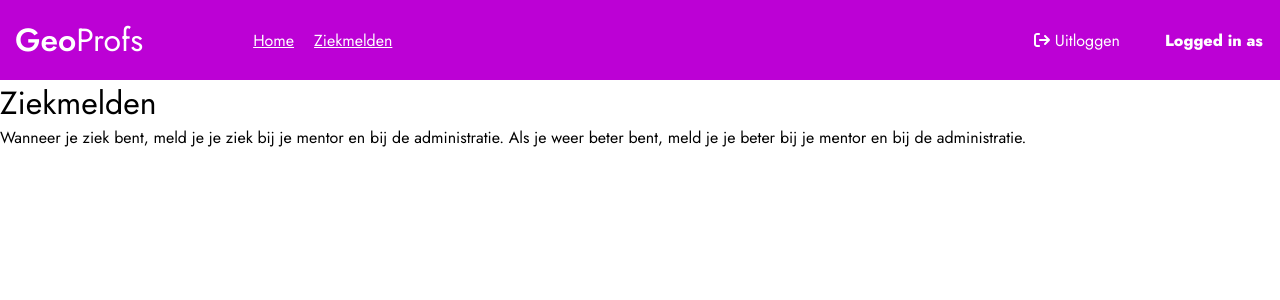
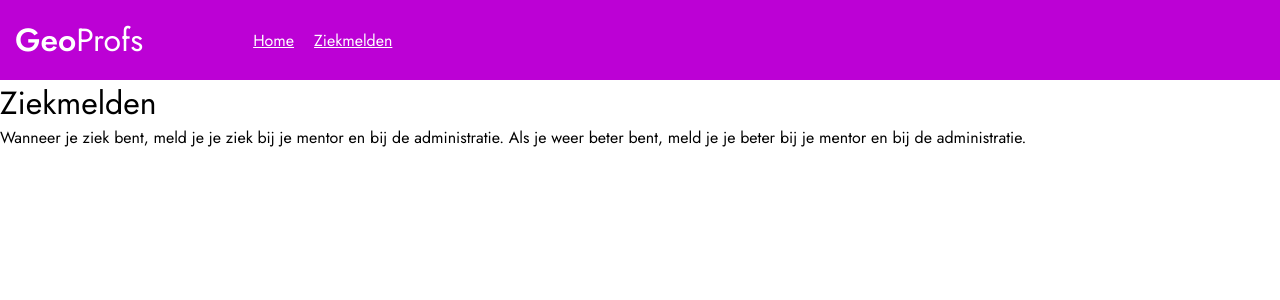
Before and after one commit to BoraEfe/GeoProfs, a React (Vite) app: page /ziekmelden in a window 1280 px wide. Shown: the top 300 px of the page. Built offline with nearby package versions, Linux system fonts and the light colour scheme.

Commit message:
gp-14 removed unneccesary code in header when not logged in

```diff
--- a/src/Components/Header/Header.jsx
+++ b/src/Components/Header/Header.jsx
@@ -24,15 +24,19 @@ const Header = () => {
             <li>
               <a href="/ziekmelden">Ziekmelden</a>
             </li>
+            { localStorage.getItem('isLoggedIn') ? (
               <li className="logout-button" onClick={() => {handleLogout()}}>
                 <a><FontAwesomeIcon icon={faArrowRightFromBracket} /> Uitloggen</a>
               </li>
+            ) : (<div></div>)}
           </ul>
         </nav>
+        { localStorage.getItem('isLoggedIn') ? (
           <div className="account-container">
             <strong>Logged in as</strong>
             <span>{localStorage.getItem('firstname')} {localStorage.getItem('lastname')}</span>
           </div>
+        ) : (<div></div>)}
       </div>
     </header>
   );
```
Lines whose indentation alone changed are shown as unchanged.
